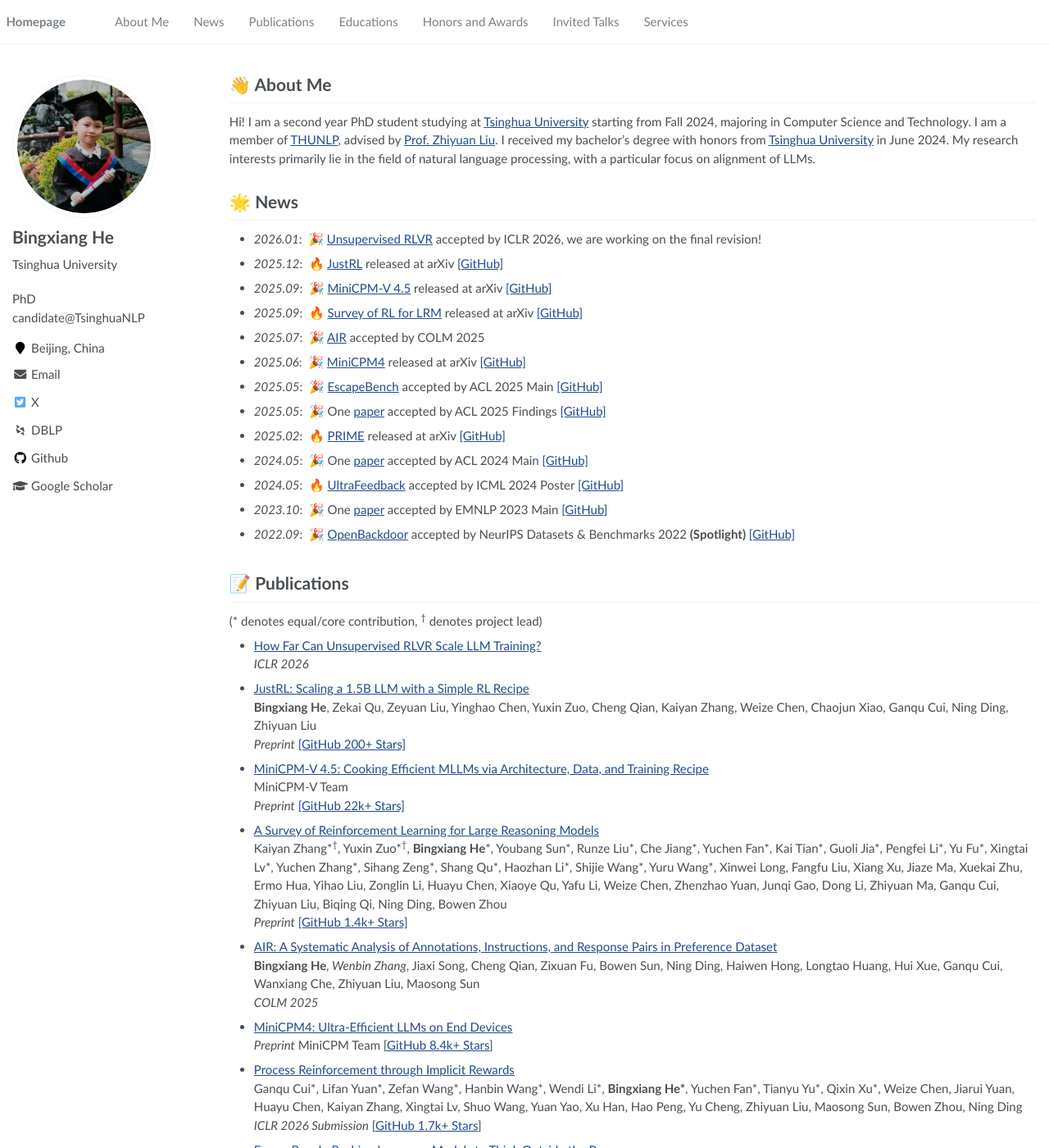
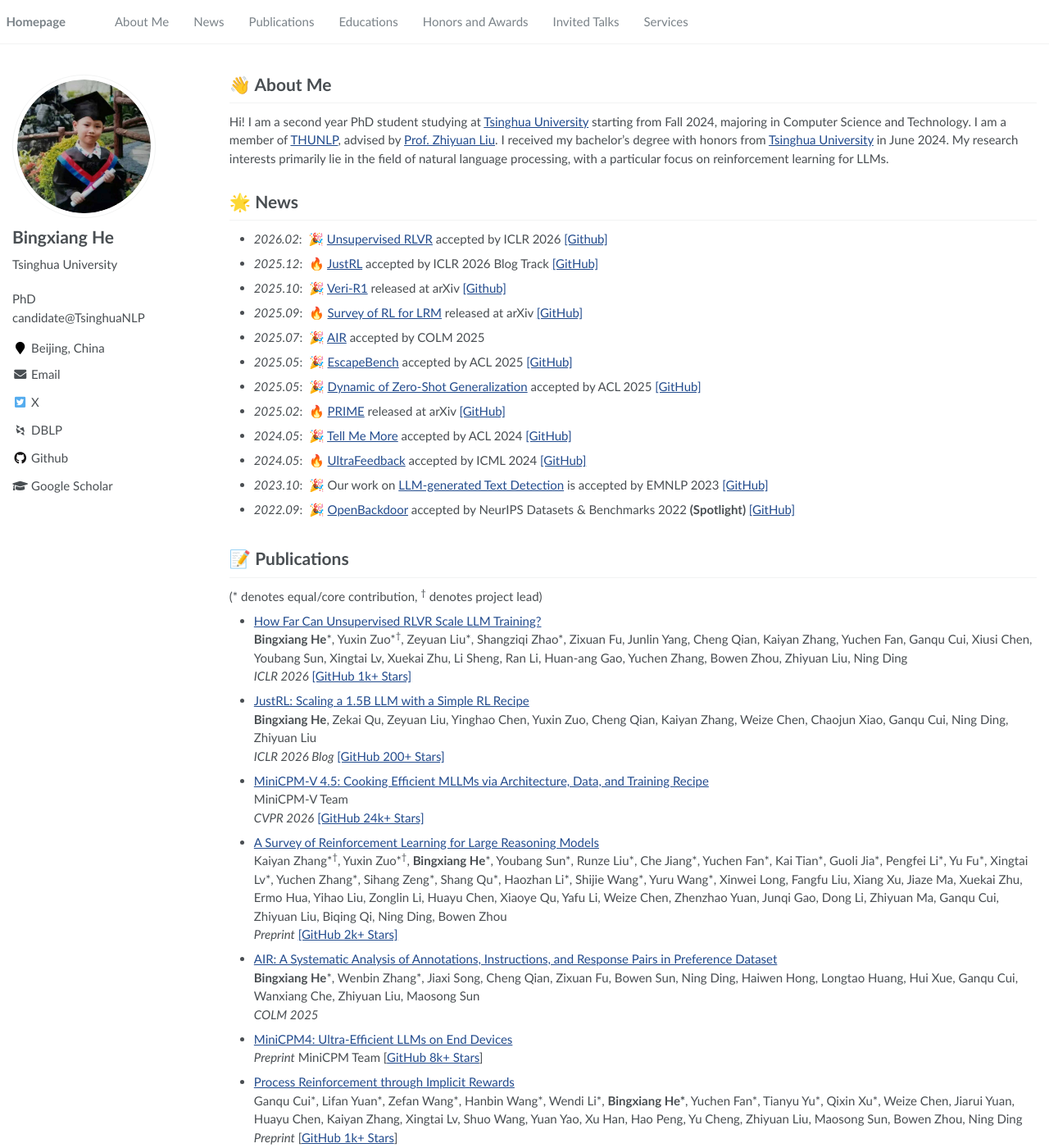
Before and after one commit to HBX-hbx/hbx-hbx.github.io, a Jekyll site: the page built from _pages/about.md, in a window 1280 px wide and 1400 px high. Shown: the whole window at 82% size. Built offline with Jekyll 4.4.1, drawn with Linux system fonts in a browser that asks for light colours; some web fonts are replaced; some of the changed text lies outside the part shown.

Commit message:
update cv

```diff
--- a/_pages/about.md
+++ b/_pages/about.md
@@ -19,7 +19,7 @@ redirect_from:
 
 # 👋 About Me
 
-Hi! I am a second year PhD student studying at [Tsinghua University](https://www.tsinghua.edu.cn/) starting from Fall 2024, majoring in Computer Science and Technology. I am a member of [THUNLP](http://nlp.csai.tsinghua.edu.cn/), advised by [Prof. Zhiyuan Liu](http://nlp.csai.tsinghua.edu.cn/~lzy/). I received my bachelor's degree with honors from [Tsinghua University](https://www.tsinghua.edu.cn/) in June 2024. My research interests primarily lie in the field of natural language processing, with a particular focus on alignment of LLMs.
+Hi! I am a second year PhD student studying at [Tsinghua University](https://www.tsinghua.edu.cn/) starting from Fall 2024, majoring in Computer Science and Technology. I am a member of [THUNLP](http://nlp.csai.tsinghua.edu.cn/), advised by [Prof. Zhiyuan Liu](http://nlp.csai.tsinghua.edu.cn/~lzy/). I received my bachelor's degree with honors from [Tsinghua University](https://www.tsinghua.edu.cn/) in June 2024. My research interests primarily lie in the field of natural language processing, with a particular focus on reinforcement learning for LLMs.
 <!-- <a href='https://scholar.google.com/citations?user=mb36VikAAAAJ'><img src="https://img.shields.io/endpoint?url=https%3A%2F%2Fscholar.google.com%2Fcitations%3Fuser%3Dmb36VikAAAAJ&logo=Google%20Scholar&labelColor=f6f6f6&color=9cf&style=flat&label=citations"></a> -->
 
 <!-- My research interest includes neural machine translation and computer vision. I have published more than 100 papers at the top international AI conferences with total <a href='https://scholar.google.com/citations?user=DhtAFkwAAAAJ'>google scholar citations <strong><span id='total_cit'>260000+</span></strong></a> (You can also use google scholar badge <a href='https://scholar.google.com/citations?user=DhtAFkwAAAAJ'><img src="https://img.shields.io/endpoint?url={{ url | url_encode }}&logo=Google%20Scholar&labelColor=f6f6f6&color=9cf&style=flat&label=citations"></a>). -->
@@ -27,18 +27,17 @@ Hi! I am a second year PhD student studying at [Tsinghua University](https://www
 <span class='anchor' id='news'></span>
 
 # 🌟 News
-- *2026.01*: &nbsp;🎉 [Unsupervised RLVR](https://openreview.net/forum?id=VesLZukY5E) accepted by ICLR 2026, we are working on the final revision!
-- *2025.12*: &nbsp;🔥 [JustRL](https://arxiv.org/abs/2512.16649) released at arXiv [[GitHub]](https://github.com/thunlp/JustRL)
-- *2025.09*: &nbsp;🎉 [MiniCPM-V 4.5](https://arxiv.org/abs/2509.18154) released at arXiv [[GitHub]](https://github.com/OpenBMB/MiniCPM-V)
+- *2026.02*: &nbsp;🎉 [Unsupervised RLVR](https://arxiv.org/abs/2603.08660) accepted by ICLR 2026 [[Github]](https://github.com/PRIME-RL/TTRL/tree/urlvr-dev)
+- *2025.12*: &nbsp;🔥 [JustRL](https://arxiv.org/abs/2512.16649) accepted by ICLR 2026 Blog Track [[GitHub]](https://github.com/thunlp/JustRL)
+- *2025.10*: &nbsp;🎉 [Veri-R1](https://arxiv.org/abs/2510.01932) released at arXiv [[Github]](https://github.com/H0key-22/Veri-R1)
 - *2025.09*: &nbsp;🔥 [Survey of RL for LRM](https://arxiv.org/abs/2509.08827) released at arXiv [[GitHub]](https://github.com/TsinghuaC3I/Awesome-RL-for-LRMs)
 - *2025.07*: &nbsp;🎉 [AIR](https://arxiv.org/abs/2504.03612) accepted by COLM 2025
-- *2025.06*: &nbsp;🎉 [MiniCPM4](https://arxiv.org/abs/2506.07900) released at arXiv [[GitHub]](https://github.com/openbmb/minicpm)
-- *2025.05*: &nbsp;🎉 [EscapeBench](https://arxiv.org/abs/2412.13549) accepted by ACL 2025 Main [[GitHub]](https://github.com/qiancheng0/EscapeBench)
-- *2025.05*: &nbsp;🎉 One [paper](https://arxiv.org/abs/2406.11721) accepted by ACL 2025 Findings [[GitHub]](https://github.com/thunlp/Dynamics-of-Zero-Shot-Generalization)
+- *2025.05*: &nbsp;🎉 [EscapeBench](https://arxiv.org/abs/2412.13549) accepted by ACL 2025 [[GitHub]](https://github.com/qiancheng0/EscapeBench)
+- *2025.05*: &nbsp;🎉 [Dynamic of Zero-Shot Generalization](https://arxiv.org/abs/2406.11721) accepted by ACL 2025 [[GitHub]](https://github.com/thunlp/Dynamics-of-Zero-Shot-Generalization)
 - *2025.02*: &nbsp;🔥 [PRIME](https://arxiv.org/abs/2502.01456) released at arXiv [[GitHub]](https://github.com/PRIME-RL/PRIME)
-- *2024.05*: &nbsp;🎉 One [paper](https://arxiv.org/abs/2402.09205) accepted by ACL 2024 Main [[GitHub]](https://github.com/OpenBMB/Tell_Me_More)
-- *2024.05*: &nbsp;🔥 [UltraFeedback](https://arxiv.org/abs/2310.01377) accepted by ICML 2024 Poster [[GitHub]](https://github.com/OpenBMB/UltraFeedback)
-- *2023.10*: &nbsp;🎉 One [paper](https://aclanthology.org/2023.emnlp-main.463) accepted by EMNLP 2023 Main [[GitHub]](https://github.com/thunlp/LLM-generated-text-detection)
+- *2024.05*: &nbsp;🎉 [Tell Me More](https://arxiv.org/abs/2402.09205) accepted by ACL 2024 [[GitHub]](https://github.com/OpenBMB/Tell_Me_More)
+- *2024.05*: &nbsp;🔥 [UltraFeedback](https://arxiv.org/abs/2310.01377) accepted by ICML 2024 [[GitHub]](https://github.com/OpenBMB/UltraFeedback)
+- *2023.10*: &nbsp;🎉 Our work on [LLM-generated Text Detection](https://aclanthology.org/2023.emnlp-main.463) is accepted by EMNLP 2023 [[GitHub]](https://github.com/thunlp/LLM-generated-text-detection)
 - *2022.09*: &nbsp;🎉 [OpenBackdoor](https://arxiv.org/abs/2206.08514) accepted by NeurIPS Datasets & Benchmarks 2022 **(Spotlight)** [[GitHub]](https://github.com/thunlp/OpenBackdoor)
 
 <span class='anchor' id='publications'></span>
@@ -59,25 +58,26 @@ Hi! I am a second year PhD student studying at [Tsinghua University](https://www
 
 (* denotes equal/core contribution, <sup>†</sup> denotes project lead)
 
-- [How Far Can Unsupervised RLVR Scale LLM Training?](https://openreview.net/forum?id=VesLZukY5E)<br>
-  *ICLR 2026*
+- [How Far Can Unsupervised RLVR Scale LLM Training?](https://arxiv.org/abs/2603.08660)<br>
+  **Bingxiang He**\*, Yuxin Zuo\*<sup>†</sup>, Zeyuan Liu\*, Shangziqi Zhao\*, Zixuan Fu, Junlin Yang, Cheng Qian, Kaiyan Zhang, Yuchen Fan, Ganqu Cui, Xiusi Chen, Youbang Sun, Xingtai Lv, Xuekai Zhu, Li Sheng, Ran Li, Huan-ang Gao, Yuchen Zhang, Bowen Zhou, Zhiyuan Liu, Ning Ding<br>
+  *ICLR 2026* [[GitHub 1k+ Stars]](https://github.com/PRIME-RL/TTRL/tree/urlvr-dev)
 - [JustRL: Scaling a 1.5B LLM with a Simple RL Recipe](https://arxiv.org/abs/2512.16649)<br>
   **Bingxiang He**, Zekai Qu, Zeyuan Liu, Yinghao Chen, Yuxin Zuo, Cheng Qian, Kaiyan Zhang, Weize Chen, Chaojun Xiao, Ganqu Cui, Ning Ding, Zhiyuan Liu<br>
-  *Preprint* [[GitHub 200+ Stars]](https://github.com/thunlp/JustRL)
+  *ICLR 2026 Blog* [[GitHub 200+ Stars]](https://github.com/thunlp/JustRL)
 - [MiniCPM-V 4.5: Cooking Efficient MLLMs via Architecture, Data, and Training Recipe](https://arxiv.org/abs/2509.18154)<br>
   MiniCPM-V Team <br>
-  *Preprint* [[GitHub 22k+ Stars]](https://github.com/OpenBMB/MiniCPM-V)
+  *CVPR 2026* [[GitHub 24k+ Stars]](https://github.com/OpenBMB/MiniCPM-V)
 - [A Survey of Reinforcement Learning for Large Reasoning Models](https://arxiv.org/abs/2509.08827)<br>
   Kaiyan Zhang\*<sup>†</sup>, Yuxin Zuo\*<sup>†</sup>, **Bingxiang He**\*, Youbang Sun\*, Runze Liu\*, Che Jiang\*, Yuchen Fan\*, Kai Tian\*, Guoli Jia\*, Pengfei Li\*, Yu Fu\*, Xingtai Lv\*, Yuchen Zhang\*, Sihang Zeng\*, Shang Qu\*, Haozhan Li\*, Shijie Wang\*, Yuru Wang\*, Xinwei Long, Fangfu Liu, Xiang Xu, Jiaze Ma, Xuekai Zhu, Ermo Hua, Yihao Liu, Zonglin Li, Huayu Chen, Xiaoye Qu, Yafu Li, Weize Chen, Zhenzhao Yuan, Junqi Gao, Dong Li, Zhiyuan Ma, Ganqu Cui, Zhiyuan Liu, Biqing Qi, Ning Ding, Bowen Zhou<br>
-  *Preprint* [[GitHub 1.4k+ Stars]](https://github.com/TsinghuaC3I/Awesome-RL-for-LRMs)
+  *Preprint* [[GitHub 2k+ Stars]](https://github.com/TsinghuaC3I/Awesome-RL-for-LRMs)
 - [AIR: A Systematic Analysis of Annotations, Instructions, and Response Pairs in Preference Dataset](https://arxiv.org/abs/2504.03612)<br>
-  **Bingxiang He***, Wenbin Zhang*, Jiaxi Song, Cheng Qian, Zixuan Fu, Bowen Sun, Ning Ding, Haiwen Hong, Longtao Huang, Hui Xue, Ganqu Cui, Wanxiang Che, Zhiyuan Liu, Maosong Sun <br>
+  **Bingxiang He**\*, Wenbin Zhang\*, Jiaxi Song, Cheng Qian, Zixuan Fu, Bowen Sun, Ning Ding, Haiwen Hong, Longtao Huang, Hui Xue, Ganqu Cui, Wanxiang Che, Zhiyuan Liu, Maosong Sun <br>
   *COLM 2025*
 - [MiniCPM4: Ultra-Efficient LLMs on End Devices](https://arxiv.org/abs/2506.07900)<br>
-  *Preprint* MiniCPM Team [[GitHub 8.4k+ Stars](https://github.com/openbmb/minicpm)]
+  *Preprint* MiniCPM Team [[GitHub 8k+ Stars](https://github.com/openbmb/minicpm)]
 - [Process Reinforcement through Implicit Rewards](https://arxiv.org/abs/2502.01456)<br>
   Ganqu Cui\*, Lifan Yuan\*, Zefan Wang\*, Hanbin Wang\*, Wendi Li\*, **Bingxiang He\***, Yuchen Fan\*, Tianyu Yu\*, Qixin Xu\*, Weize Chen, Jiarui Yuan, Huayu Chen, Kaiyan Zhang, Xingtai Lv, Shuo Wang, Yuan Yao, Xu Han, Hao Peng, Yu Cheng, Zhiyuan Liu, Maosong Sun, Bowen Zhou, Ning Ding<br>
-  *ICLR 2026 Submission* [[GitHub 1.7k+ Stars](https://github.com/PRIME-RL/PRIME)]
+  *Preprint* [[GitHub 1k+ Stars](https://github.com/PRIME-RL/PRIME)]
 - [EscapeBench: Pushing Language Models to Think Outside the Box](https://arxiv.org/abs/2412.13549)<br>
   Cheng Qian, Peixuan Han, Qinyu Luo, **Bingxiang He**, Xiusi Chen, Yuji Zhang, Hongyi Du, Jiarui Yao, Xiaocheng Yang, Denghui Zhang, Yunzhu Li, Heng Ji<br>
   *ACL 2025 Main* [[GitHub](https://github.com/qiancheng0/EscapeBench)]
@@ -89,13 +89,13 @@ Hi! I am a second year PhD student studying at [Tsinghua University](https://www
   *ACL 2024 Main* [[GitHub](https://github.com/HBX-hbx/Mistral-Interact)]
 - [UltraFeedback: Boosting Language Models with High-quality Feedback](https://arxiv.org/abs/2310.01377)<br>
   Ganqu Cui\*, Lifan Yuan\*, Ning Ding, Guanming Yao, **Bingxiang He**, Wei Zhu, Yuan Ni, Guotong Xie, Ruobing Xie, Yankai Lin, Zhiyuan Liu, Maosong Sun<br>
-  *ICML 2024 Poster* [[GitHub](https://github.com/OpenBMB/UltraFeedback)]
+  *ICML 2024* [[GitHub 300+ Stars](https://github.com/OpenBMB/UltraFeedback)]
 - [Beat LLMs at Their Own Game: Zero-Shot LLM-Generated Text Detection via Querying ChatGPT](https://aclanthology.org/2023.emnlp-main.463)<br>
   Biru Zhu, Lifan Yuan, Ganqu Cui, Yangyi Chen, Chong Fu, **Bingxiang He**, Yangdong Deng, Zhiyuan Liu, Maosong Sun, Ming Gu<br>
   *EMNLP 2023 Main* [[GitHub](https://github.com/thunlp/LLM-generated-text-detection)]
 - [A Unified Evaluation of Textual Backdoor Learning: Frameworks and Benchmarks](https://arxiv.org/abs/2206.08514)<br>
   Ganqu Cui\*, Lifan Yuan\*, **Bingxiang He**, Yangyi Chen, Zhiyuan Liu, Maosong Sun<br>
-  *NeurIPS Datasets & Benchmarks 2022* **(Spotlight)** [[GitHub]](https://github.com/thunlp/OpenBackdoor)
+  *NeurIPS Datasets & Benchmarks 2022* **(Spotlight)** [[GitHub 200+ Stars]](https://github.com/thunlp/OpenBackdoor)
 
 <span class='anchor' id='educations'></span>
 
@@ -108,6 +108,7 @@ Hi! I am a second year PhD student studying at [Tsinghua University](https://www
 <span class='anchor' id='honors-and-awards'></span>
 
 # 🎖 Honors and Awards
+* Comprehensive Merit Scholarship of Tsinghua for the 2024-2025 school year, Dept. of CST. *2025.12*
 * Outstanding Graduate Award, Beijing Municipal Education Commission. *2024.06*
 * Outstanding Paper Award for Diploma Project, Tsinghua University. *2024.06*
 * Five Star ZiJing Volunteer Award, Tsinghua University Communist Youth League Committee. *2024.05*
```
